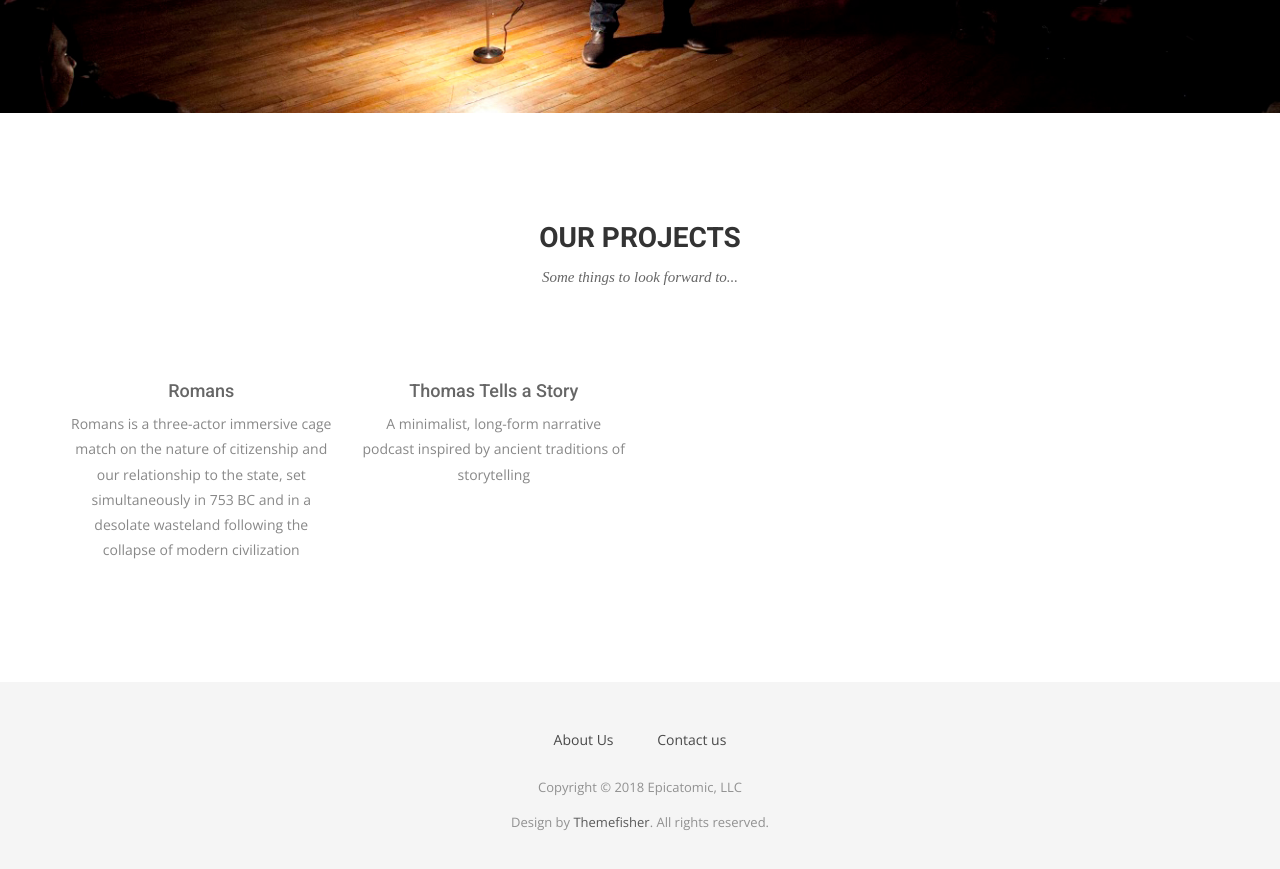
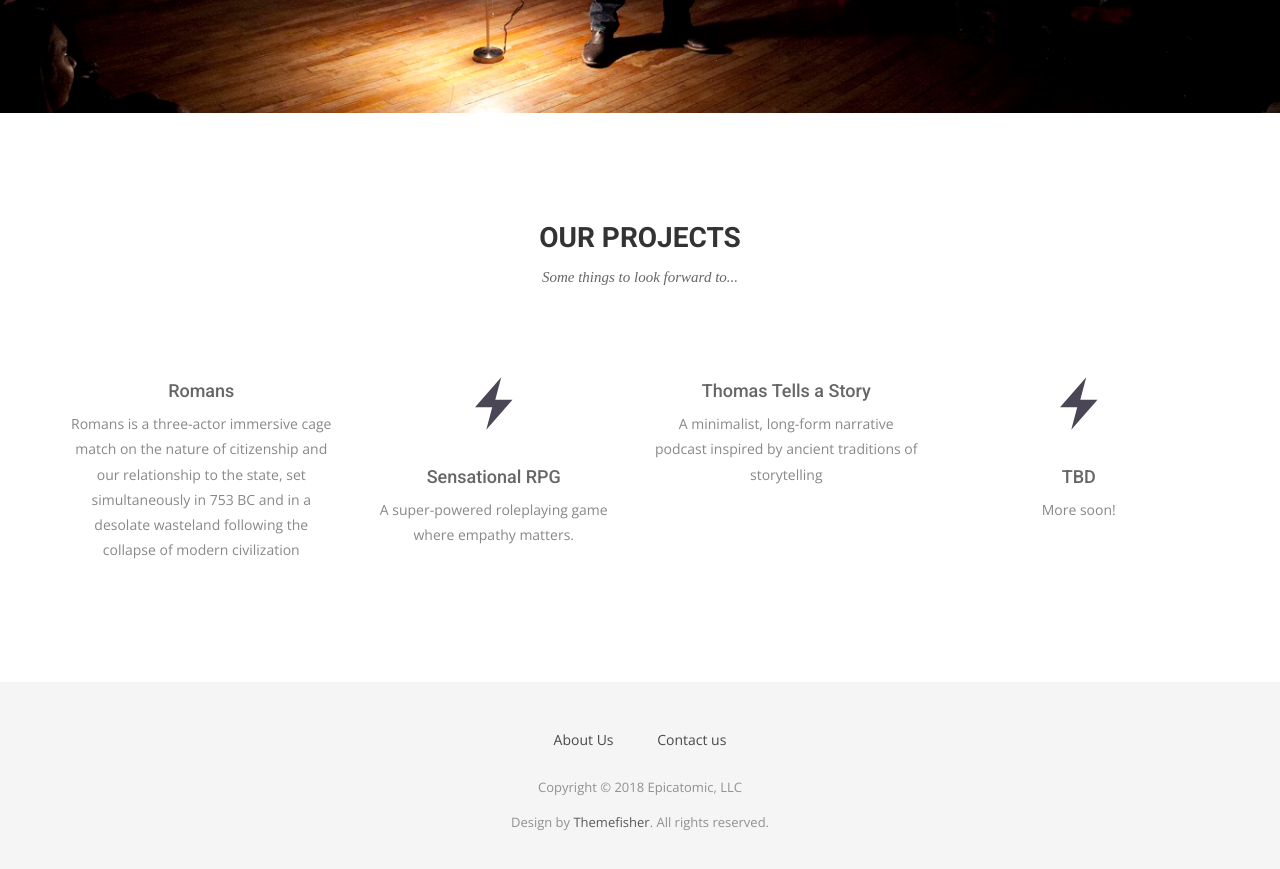
Before and after one commit to thomascmost/epicatomic, a Jekyll site: the page built from index.html, in a window 1280 px wide and 900 px high, scrolled down 1610 px. Shown: the top 869 px of the window. Built offline with Jekyll 4.4.1, drawn with Linux system fonts in a browser that asks for light colours; nearby versions of some CDN libraries; some web fonts are replaced.

Commit message:
projects

```diff
--- a/index.html
+++ b/index.html
@@ -86,9 +86,23 @@ permalink: /
       </div>
       <div class="col-sm-6 col-md-3">
         <div class="service-item">
+          <i class="ion-flash"></i>
+          <h4>Sensational RPG</h4>
+          <p>A super-powered roleplaying game where empathy matters.</p>
+        </div>
+      </div>
+      <div class="col-sm-6 col-md-3">
+        <div class="service-item">
           <i class="ion-microphone"></i>
           <h4>Thomas Tells a Story</h4>
           <p>A minimalist, long-form narrative podcast inspired by ancient traditions of storytelling</p>
+        </div>
+      </div>
+      <div class="col-sm-6 col-md-3">
+        <div class="service-item">
+          <i class="ion-flash"></i>
+          <h4>TBD</h4>
+          <p>More soon!</p>
         </div>
       </div>
       <!-- <div class="col-sm-6 col-md-3">
```
